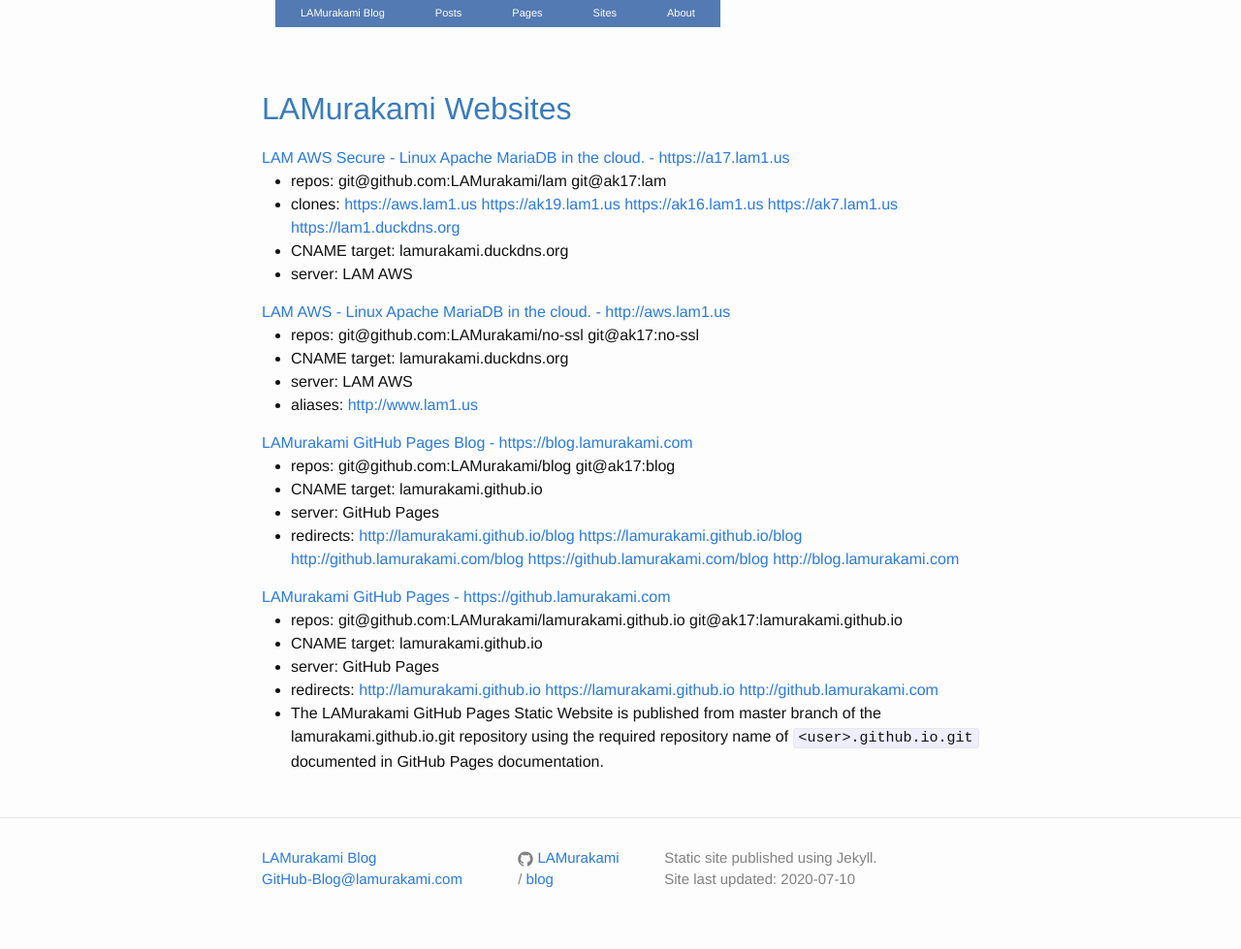
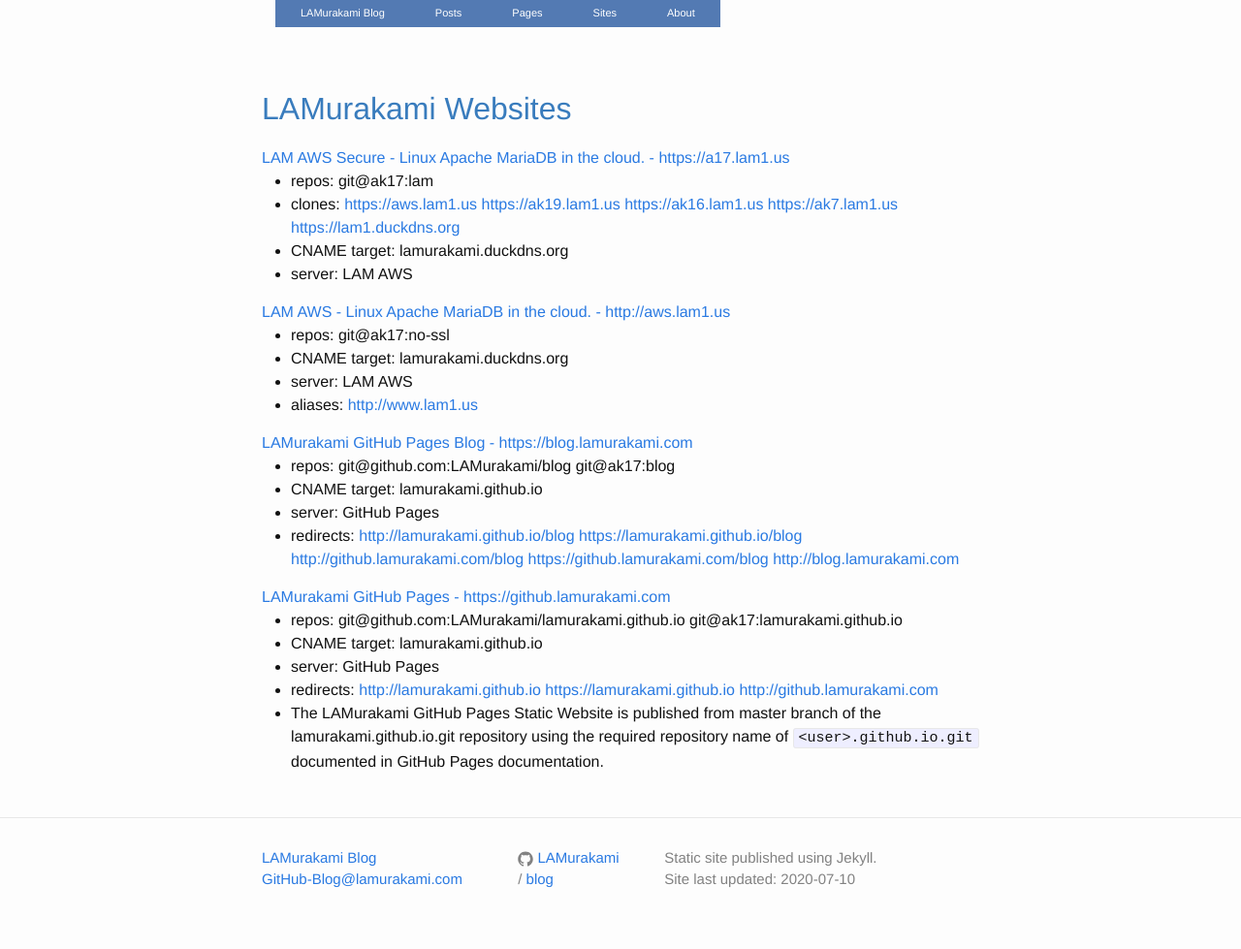
Before and after one commit to LAMurakami/blog, a Jekyll site: the page built from websites.html, in a window 1280 px wide. Shown: the whole page at 97% size. Built offline with Jekyll 4.4.1, drawn with Linux system fonts in a browser that asks for light colours.

Commit message:
Updated repos for lam and no-ssl (Not at GitHub)

```diff
--- a/_websites/0015-lam.md
+++ b/_websites/0015-lam.md
@@ -1,7 +1,7 @@
 ---
 sort_key: 00150
 title:  "LAM AWS Secure - Linux Apache MariaDB in the cloud."
-repos: git@github.com:LAMurakami/lam git@ak17:lam
+repos: git@ak17:lam
 w_url: https://a17.lam1.us
 CNAME_target: lamurakami.duckdns.org
 clones: https://aws.lam1.us https://ak19.lam1.us https://ak16.lam1.us https://ak7.lam1.us https://lam1.duckdns.org
--- a/_websites/0020-no-ssl.md
+++ b/_websites/0020-no-ssl.md
@@ -1,7 +1,7 @@
 ---
 sort_key: 00100
 title:  "LAM AWS - Linux Apache MariaDB in the cloud."
-repos: git@github.com:LAMurakami/no-ssl git@ak17:no-ssl
+repos: git@ak17:no-ssl
 w_url: http://aws.lam1.us
 CNAME_target: lamurakami.duckdns.org
 aliases: http://www.lam1.us
```
